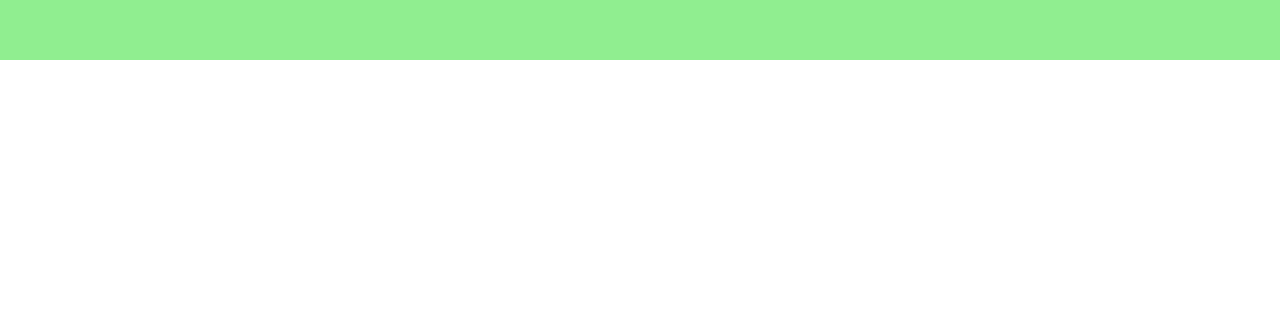
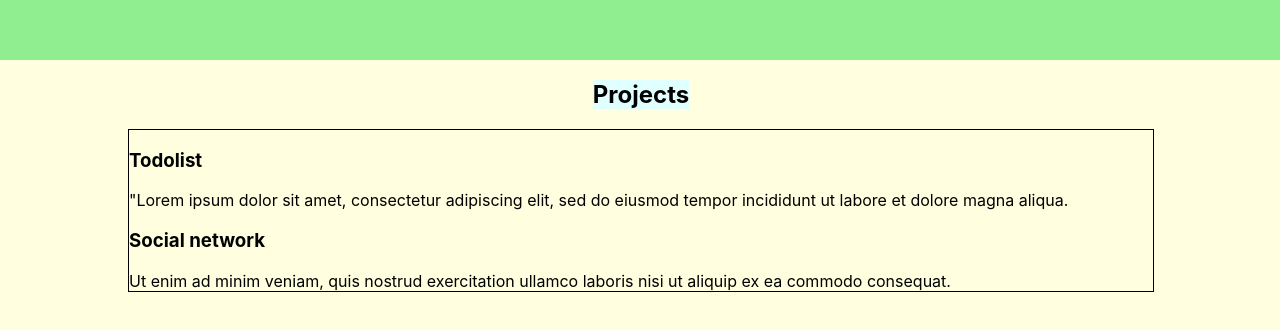
Before and after one commit to vbsm11/portfolio, a React (Create React App) app: page / in a window 1280 px wide. Shown: the part 1620-1950 px from the top of the page. Before the commit the page ends 1680 px from the top, so only its background shows below. Built offline with nearby package versions, Linux system fonts and the light colour scheme.

Commit message:
import Projects to App

```diff
--- a/src/App.tsx
+++ b/src/App.tsx
@@ -3,6 +3,7 @@ import './App.css';
 import {Header} from './header/Header';
 import {Main} from './main/Main';
 import {Skills} from './skills/Skills';
+import {Projects} from './projects/Projects';
 
 function App() {
   return (
@@ -10,6 +11,7 @@ function App() {
         <Header/>
         <Main/>
         <Skills/>
+        <Projects/>
     </div>
   );
 }
```
